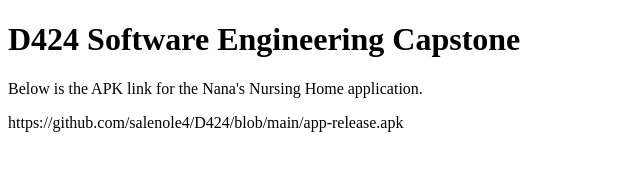
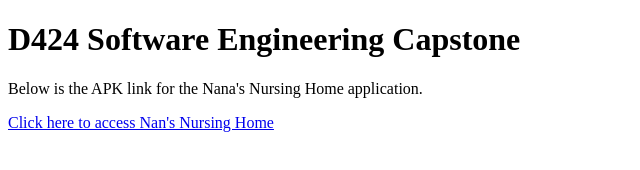
Before and after one commit to salenole4/D424, a plain HTML site: page index.html in a window 1280 px wide. Shown: the whole page, without its empty margins (0-640 px from the left). Drawn offline with Linux system fonts and the light colour scheme.

Commit message:
Update index.html

```diff
--- a/index.html
+++ b/index.html
@@ -18,7 +18,7 @@
 
     <p>Below is the APK link for the Nana's Nursing Home application. </p>
 
-    <p>https://github.com/salenole4/D424/blob/main/app-release.apk</p>
+    <p> <a href="https://github.com/salenole4/D424/blob/main/app-release.apk">Click here to access Nan's Nursing Home</p>
 
    <p></p>
 
```
